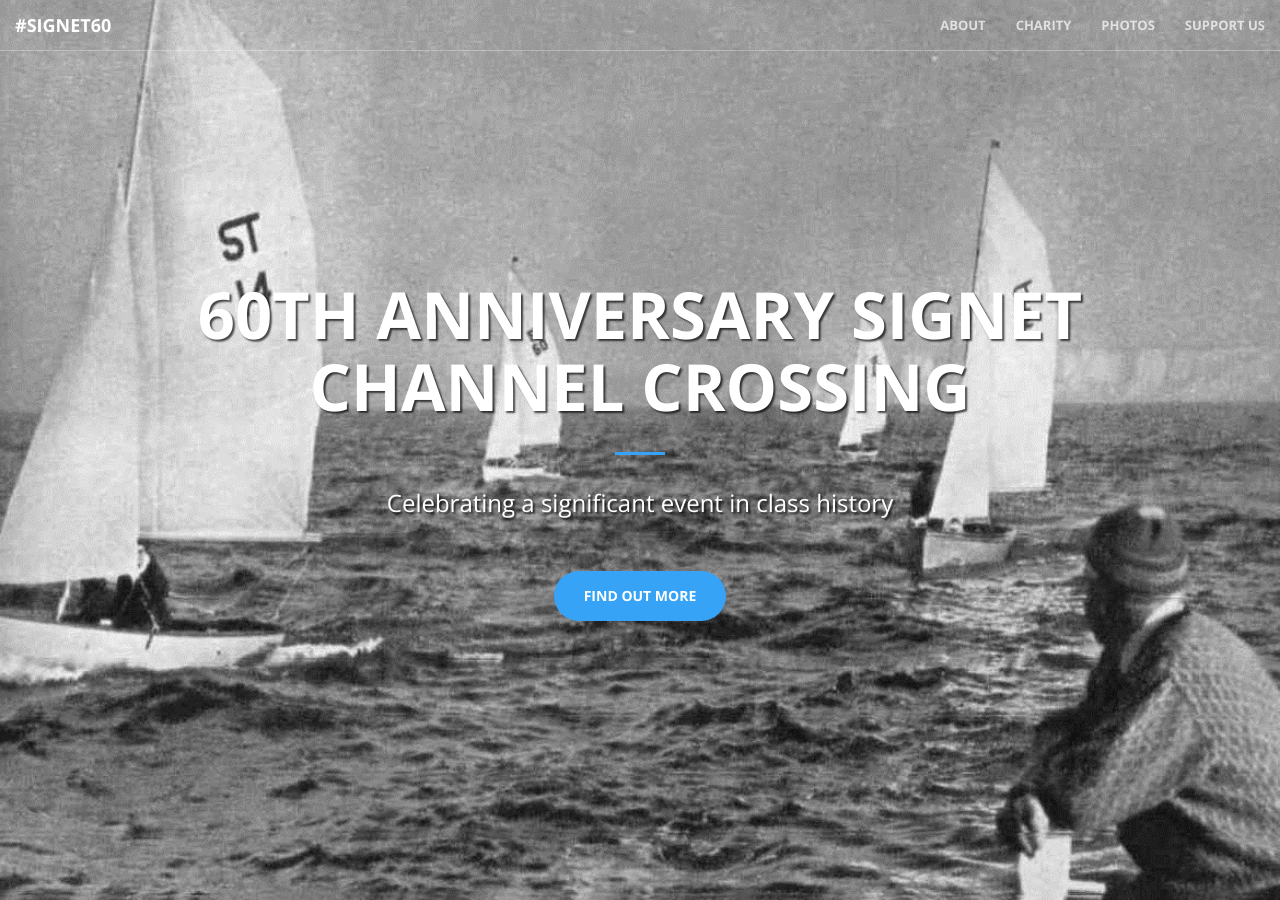
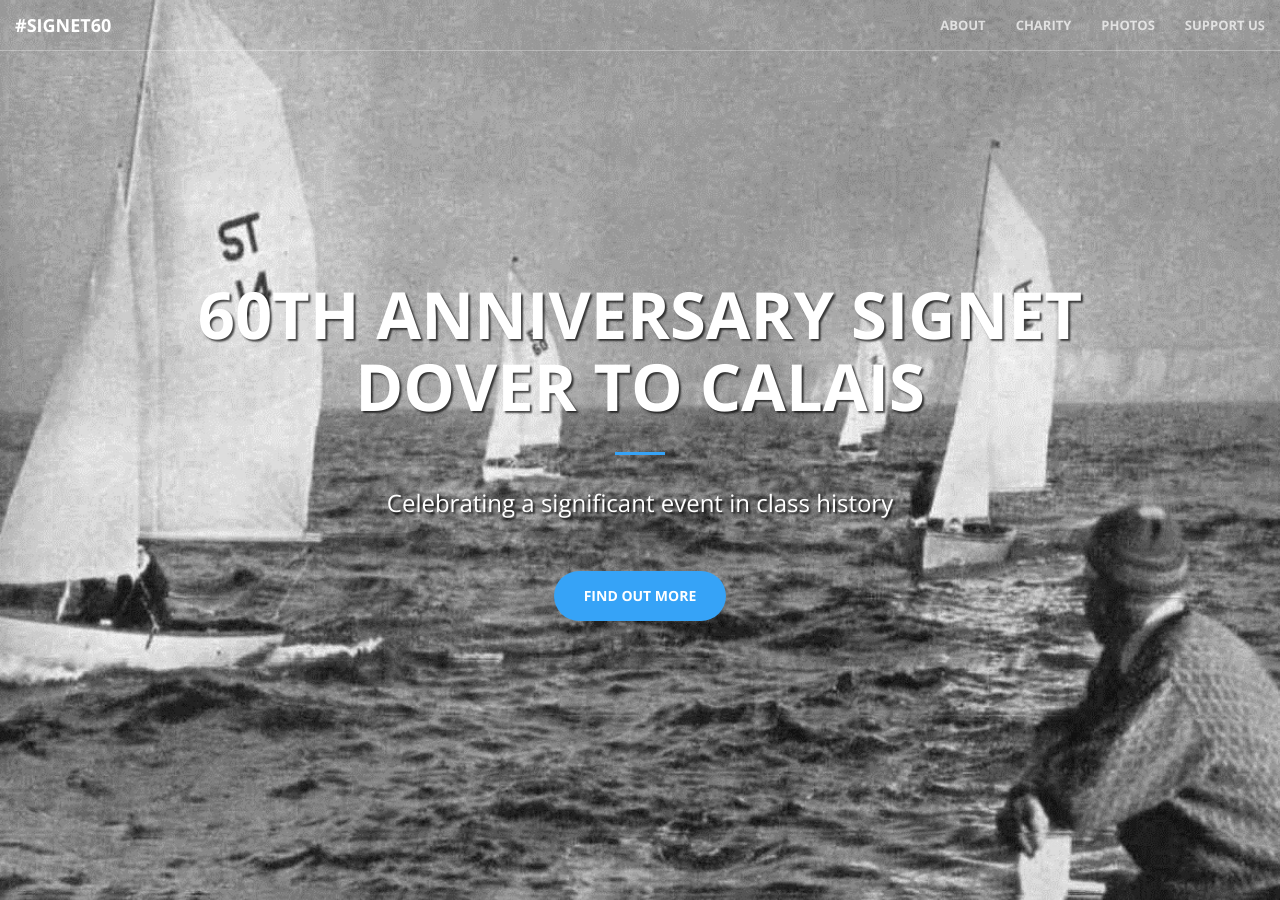
Before and after one commit to wrussell1999/signet60-website, a Jekyll site: the page built from index.html, in a window 1280 px wide and 900 px high. Built offline with Jekyll 4.4.1, drawn with Linux system fonts in a browser that asks for light colours; grey boxes are pictures that could not be loaded.

Commit message:
Update header.html

```diff
--- a/_includes/header.html
+++ b/_includes/header.html
@@ -1,7 +1,7 @@
 <header>
     <div class="header-content">
         <div class="header-content-inner">
-            <h1>60th Anniversary SigneT Channel Crossing</h1>
+            <h1>60th Anniversary SigneT Dover to Calais</h1>
             <hr>
             <p>Celebrating a significant event in class history</p>
             <a href="#about" class="btn btn-primary btn-xl page-scroll">Find Out More</a>
```
